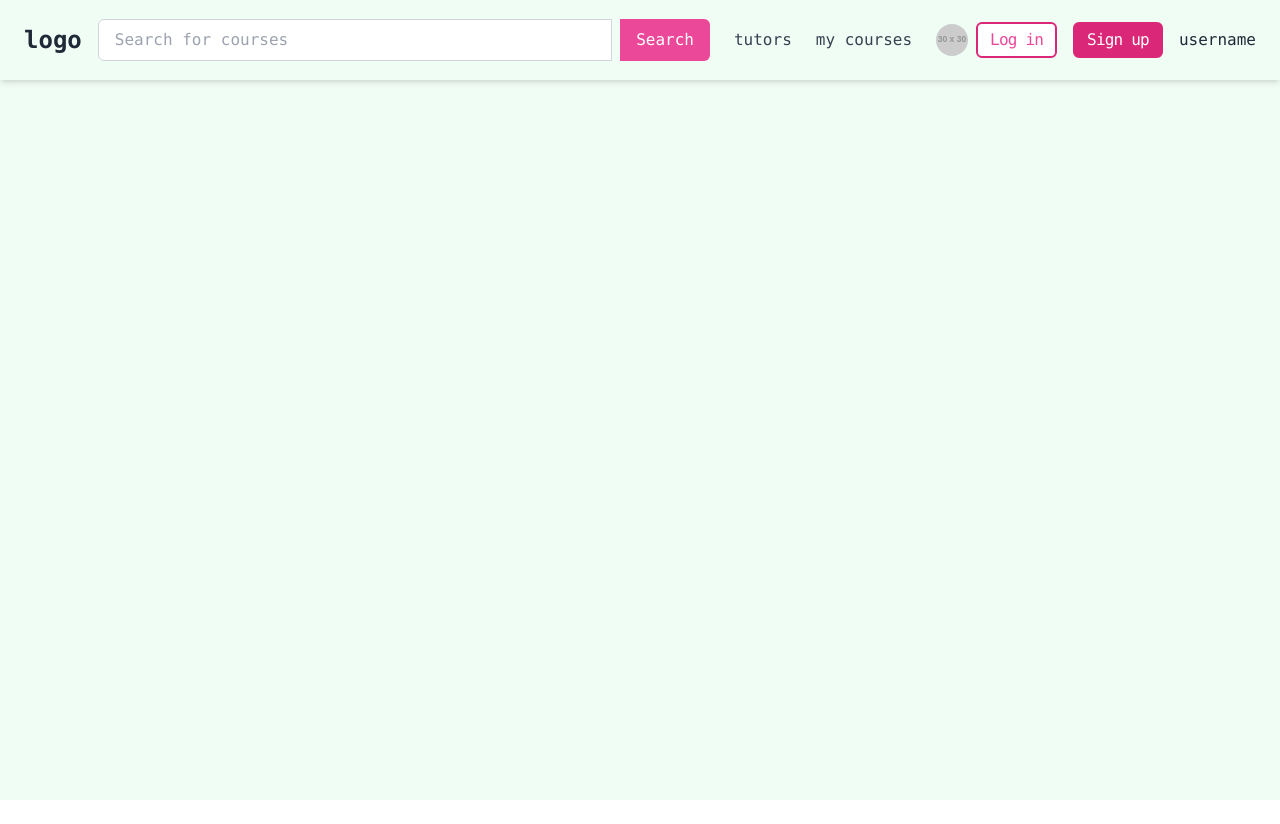
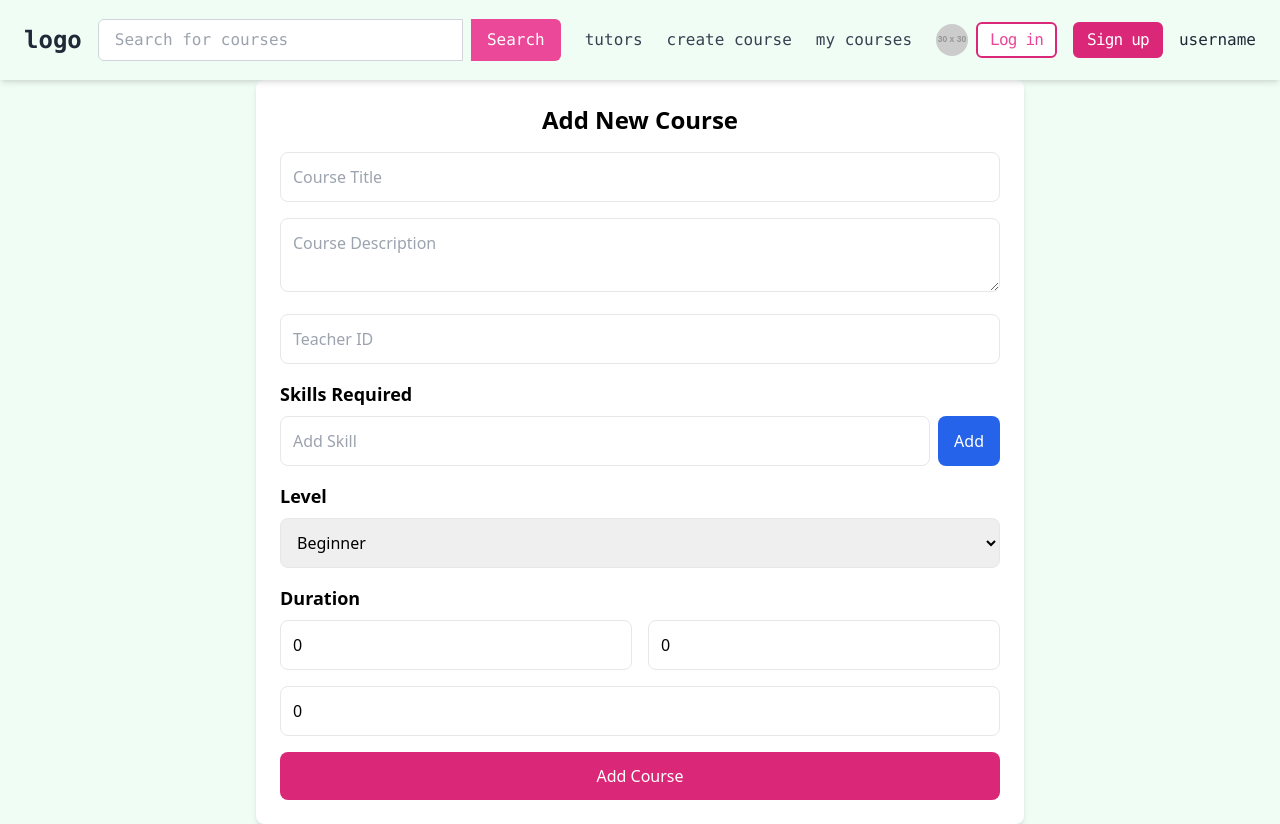
Before and after one commit to mak0551/LMS-frontend, a React (Vite) app: page /createcourse in a window 1280 px wide. Before the commit the page ends 800 px from the top, so only its background shows below. Built offline with nearby package versions, Linux system fonts and the light colour scheme.

Commit message:
create course component

```diff
--- a/src/App.jsx
+++ b/src/App.jsx
@@ -9,6 +9,7 @@ import ViewCourse from "./components/ViewCourse";
 import Viewvideo from "./components/Viewvideo";
 import ViewTeachers from "./components/ViewTeachers";
 import Getcoursebyteacher from "./components/Getcoursebyteacher";
+import CreateCourse from "./components/CreateCourse";
 
 function App() {
   return (
@@ -27,6 +28,7 @@ function App() {
             path="/getcoursebyteacher/:id"
             element={<Getcoursebyteacher />}
           />
+          <Route path="/createcourse" element={<CreateCourse />} />
         </Routes>
       </Router>
     </div>
--- /dev/null
+++ b/src/components/CreateCourse.jsx
@@ -0,0 +1,196 @@
+import { useState } from "react";
+import axios from "axios";
+
+const CreateCourse = () => {
+  const [courseData, setCourseData] = useState({
+    title: "",
+    description: "",
+    teacher: "",
+    skillsRequired: [],
+    level: "Beginner",
+    duration: { hours: 0, minutes: 0 },
+    price: 0,
+  });
+
+  const [newSkill, setNewSkill] = useState("");
+
+  const handleChange = (e) => {
+    const { name, value } = e.target;
+
+    if (name.includes("duration.")) {
+      const key = name.split(".")[1];
+      setCourseData((prev) => ({
+        ...prev,
+        duration: { ...prev.duration, [key]: parseInt(value, 10) || 0 },
+      }));
+    } else {
+      setCourseData((prev) => ({
+        ...prev,
+        [name]: value,
+      }));
+    }
+  };
+
+  const addSkill = () => {
+    if (newSkill.trim() !== "") {
+      setCourseData((prev) => ({
+        ...prev,
+        skillsRequired: [...prev.skillsRequired, newSkill.trim()],
+      }));
+      setNewSkill("");
+    }
+  };
+
+  const removeSkill = (index) => {
+    setCourseData((prev) => ({
+      ...prev,
+      skillsRequired: prev.skillsRequired.filter((_, i) => i !== index),
+    }));
+  };
+
+  const handleSubmit = async (e) => {
+    e.preventDefault();
+    try {
+      const response = await axios.post(
+        "http://localhost:4040/course/create",
+        courseData
+      );
+      alert("Course added successfully!");
+      console.log(response.data);
+    } catch (error) {
+      console.error("Error adding course:", error.message);
+      alert("Failed to add course.");
+    }
+  };
+
+  return (
+    <div className="max-w-3xl mx-auto bg-white p-6 rounded-lg shadow-md">
+      <h2 className="text-2xl font-semibold mb-4 text-center">
+        Add New Course
+      </h2>
+      <form onSubmit={handleSubmit} className="space-y-4">
+        <input
+          type="text"
+          name="title"
+          placeholder="Course Title"
+          value={courseData.title}
+          onChange={handleChange}
+          className="w-full p-3 border rounded-lg focus:ring focus:ring-blue-300"
+          required
+        />
+
+        <textarea
+          name="description"
+          placeholder="Course Description"
+          value={courseData.description}
+          onChange={handleChange}
+          className="w-full p-3 border rounded-lg focus:ring focus:ring-blue-300"
+          required
+        />
+
+        <input
+          type="text"
+          name="teacher"
+          placeholder="Teacher ID"
+          value={courseData.teacher}
+          onChange={handleChange}
+          className="w-full p-3 border rounded-lg focus:ring focus:ring-blue-300"
+          required
+        />
+
+        <div>
+          <h4 className="text-lg font-semibold mb-2">Skills Required</h4>
+          <div className="flex gap-2">
+            <input
+              type="text"
+              placeholder="Add Skill"
+              value={newSkill}
+              onChange={(e) => setNewSkill(e.target.value)}
+              className="w-full p-3 border rounded-lg focus:ring focus:ring-blue-300"
+            />
+            <button
+              type="button"
+              onClick={addSkill}
+              className="bg-blue-600 text-white px-4 py-2 rounded-lg hover:bg-blue-700 transition"
+            >
+              Add
+            </button>
+          </div>
+
+          <ul className="mt-2 space-y-1">
+            {courseData.skillsRequired.map((skill, index) => (
+              <li
+                key={index}
+                className="flex justify-between bg-gray-100 p-2 rounded-lg"
+              >
+                {skill}
+                <button
+                  type="button"
+                  onClick={() => removeSkill(index)}
+                  className="text-red-500 hover:text-red-700"
+                >
+                  ✖
+                </button>
+              </li>
+            ))}
+          </ul>
+        </div>
+
+        <div>
+          <h4 className="text-lg font-semibold mb-2">Level</h4>
+          <select
+            name="level"
+            value={courseData.level}
+            onChange={handleChange}
+            className="w-full p-3 border rounded-lg focus:ring focus:ring-blue-300"
+          >
+            <option value="Beginner">Beginner</option>
+            <option value="Intermediate">Intermediate</option>
+            <option value="Advanced">Advanced</option>
+          </select>
+        </div>
+
+        <div>
+          <h4 className="text-lg font-semibold mb-2">Duration</h4>
+          <div className="flex gap-4">
+            <input
+              type="number"
+              name="duration.hours"
+              placeholder="Hours"
+              value={courseData.duration.hours}
+              onChange={handleChange}
+              className="w-1/2 p-3 border rounded-lg focus:ring focus:ring-blue-300"
+            />
+            <input
+              type="number"
+              name="duration.minutes"
+              placeholder="Minutes"
+              value={courseData.duration.minutes}
+              onChange={handleChange}
+              className="w-1/2 p-3 border rounded-lg focus:ring focus:ring-blue-300"
+            />
+          </div>
+        </div>
+
+        <input
+          type="number"
+          name="price"
+          placeholder="Price"
+          value={courseData.price}
+          onChange={handleChange}
+          className="w-full p-3 border rounded-lg focus:ring focus:ring-blue-300"
+          required
+        />
+
+        <button
+          type="submit"
+          className="w-full bg-pink-600 text-white px-6 py-3 rounded-lg hover:bg-pink-500 transition"
+        >
+          Add Course
+        </button>
+      </form>
+    </div>
+  );
+};
+
+export default CreateCourse;
--- a/src/components/Navbar.jsx
+++ b/src/components/Navbar.jsx
@@ -22,6 +22,9 @@ const Navbar = () => {
       <ul className="flex items-center space-x-6 text-gray-700">
         <li>
           <Link to={"/viewteachers"}>tutors</Link>
+        </li>
+        <li>
+          <Link to={"/createcourse"}>create course</Link>
         </li>
         <li>
           <a href="/cart" className="hover:text-pink-500">
```
